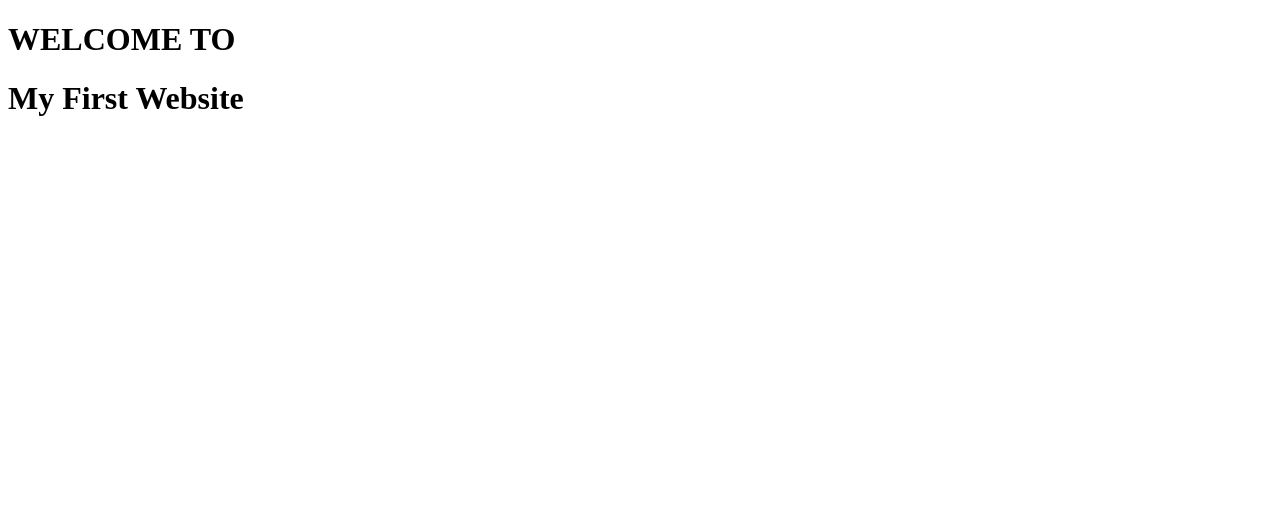
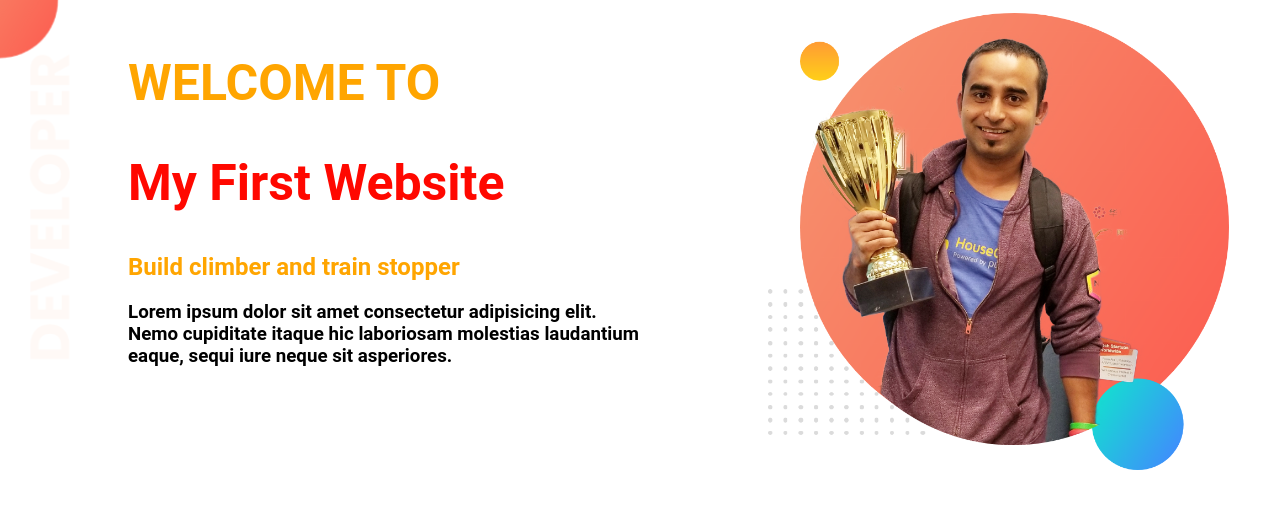
Before and after one commit to safin015ss/web-portfolio, a plain HTML site: page index.html in a window 1280 px wide. Drawn offline with Linux system fonts and the light colour scheme.

Commit message:
first work done

```diff
--- a/index.html
+++ b/index.html
@@ -4,9 +4,20 @@
     <meta charset="UTF-8">
     <meta name="viewport" content="width=device-width, initial-scale=1.0">
     <title> First Web Portfolio</title>
+    <link rel="stylesheet" href="style.css">
 </head>
 <body>
-    <h1>WELCOME TO</h1>
-    <h1>My First Website</h1>
+    <section class="top-banner">
+        <div class="half-width">
+            <h1 class="h1-1">WELCOME TO</h1>
+            <h1 class="h1-2">My First Website</h1>
+            <h2>Build climber and train stopper</h2>
+            <h3>Lorem ipsum dolor sit amet consectetur adipisicing elit. Nemo cupiditate itaque hic laboriosam molestias laudantium eaque, sequi iure neque sit asperiores.</h3>
+
+        </div>
+        <div class="half-width">
+            <img src="Images/jhankar.png" alt="">
+        </div>
+    </section>
 </body>
 </html>
--- a/style.css
+++ b/style.css
@@ -0,0 +1,32 @@
+body{
+    margin: 0;
+    font-family: 'Roboto', sans-serif;
+}
+.h1-1{
+    font-size: 50px;
+    color: orange;
+}
+.h1-2{
+    font-size: 50px;
+    color: #ff0800;
+}
+h2{
+    color: orange;
+}
+section{
+    height: 500px;
+}
+.top-banner{
+    background-image: url(Images/top-banner.png);
+    background-repeat: no-repeat;
+}
+.half-width{
+    width: 40%;
+    float: left;
+    margin-top: 1%;
+    margin-left: 5%;
+    padding-left: 5%;
+}
+.half-width img{
+    width: 90%;
+}
```
